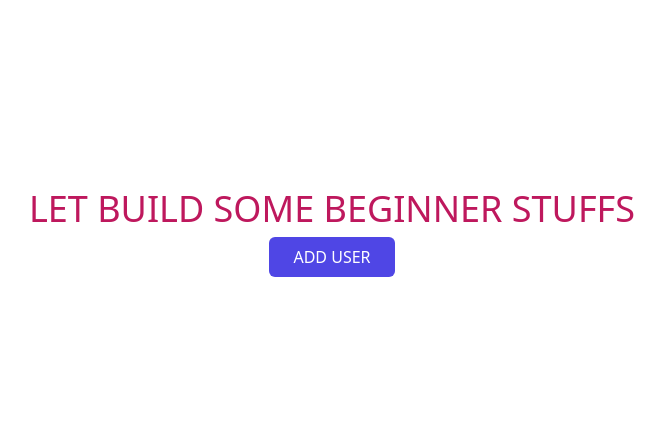
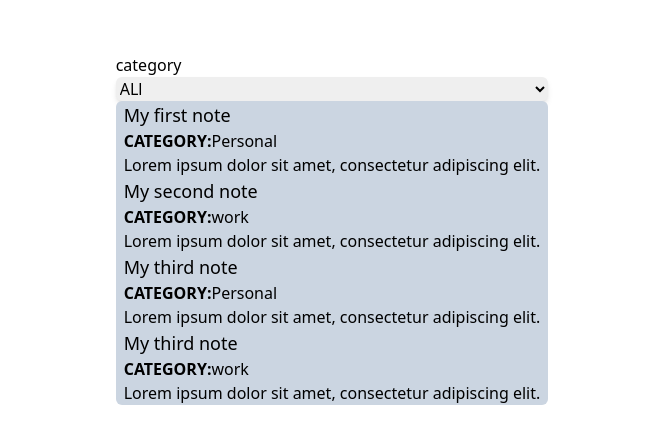
Before and after one commit to Nabwinsaud/react-beginner-examples, a React (Vite) app: page / in a window 1280 px wide. Shown: the part 171-614 px from the top of the page, without its empty margins (308-973 px from the left). Built offline with nearby package versions, Linux system fonts and the light colour scheme.

Commit message:
added filter page

```diff
--- a/src/App.tsx
+++ b/src/App.tsx
@@ -1,13 +1,14 @@
 import AccordionComponent from "./components/Accordion";
 import Record from "./components/users/Record";
+import ReadOnly from "./components/users/ReadOnly";
+import { UserProps } from "./components/users/ReadOnly";
+import Filter from "./pages/blog/Filter";
 function App() {
   return (
     <div className="flex flex-col h-screen items-center justify-center w-full">
       {/* <AccordionComponent /> */}
-      <h1 className="text-center my-2 uppercase text-pink-700 text-4xl ">
-        Let build some beginner stuffs
-      </h1>
-      <Record />
+      {/* <Record /> */}
+      <Filter />
     </div>
   );
 }
--- a/src/components/users/ReadOnly.tsx
+++ b/src/components/users/ReadOnly.tsx
@@ -1,5 +1,26 @@
-import React from "react";
+export type UserProps = {
+  name: string;
+  age: string;
+  address?: {
+    city: string;
+    zipcode: string;
+  };
+  gender: "male" | "female" | "others" | "prefer not to say";
+};
+export default function ReadOnly(props: Readonly<UserProps>) {
+  return (
+    <div>
+      <ReadOnlyExample {...props} />
+    </div>
+  );
+}
 
-export default function ReadOnly() {
-  return <div>ReadOnly</div>;
-}
+const ReadOnlyExample = ({ name, age, address, gender }: UserProps) => {
+  return (
+    <div>
+      <p>{name}</p>
+      <p>{age}</p>
+      <p>{address?.city}</p>
+    </div>
+  );
+};
--- a/src/components/users/Record.tsx
+++ b/src/components/users/Record.tsx
@@ -9,11 +9,11 @@ type User = {
 export default function Record() {
   const [user, setUser] = useState<Record<string, User>>({});
 
-  //   "aanaaja3"
   const addUser = () => {
     const id: string = Date.now().toString(36);
     setUser({
       ...user,
+
       [id]: {
         name: "nabin",
         age: 19,
@@ -41,6 +41,12 @@ export default function Record() {
           </div>
         ))}
       </div>
+
+      {Object.entries(user).map(([id, { age, name, email }]) => (
+        <>
+          <p>{age}</p>
+        </>
+      ))}
     </div>
   );
 }
--- /dev/null
+++ b/src/extra/filterProp.ts
@@ -0,0 +1,53 @@
+export type Note = {
+  id: number;
+  title: string;
+  body: string;
+  category: string;
+};
+
+const initialNotes: Note[] = [
+  {
+    id: 1,
+    title: "My first note",
+    body: "Lorem ipsum dolor sit amet, consectetur adipiscing elit.",
+    category: "Personal",
+  },
+  {
+    id: 2,
+    title: "My second note",
+    body: "Lorem ipsum dolor sit amet, consectetur adipiscing elit.",
+    category: "work",
+  },
+  {
+    id: 3,
+    title: "My third note",
+    body: "Lorem ipsum dolor sit amet, consectetur adipiscing elit.",
+    category: "Personal",
+  },
+  {
+    id: 3,
+    title: "My third note",
+    body: "Lorem ipsum dolor sit amet, consectetur adipiscing elit.",
+    category: "work",
+  },
+];
+//   let dict: Record<string, string> = {};
+//   categories.reduce((acc, category, i: number) => {
+//     dict[i] = category;
+//     return acc;
+//   }, []);
+//   const set = new Set([
+//     notes.map((note) =>
+//       note.category === "all"
+//         ? note
+//         : notes.filter((note) => note.category === category)
+//     ),
+//   ]);
+//   const categories = Object.entries(
+//     new Set(notes.map((note) => note.category))
+//   );
+
+//   const deletePost = (id: number): void => {
+//     const prevPost = notes.filter((note: Note) => note.id !== id);
+//     setNotes(prevPost);
+//   };
--- /dev/null
+++ b/src/extra/property.tsx
@@ -0,0 +1,13 @@
+export const getPropertyDescriptor = () => {
+  const users: Record<string, string | number> = {
+    name: "Nabin saud",
+    age: 19,
+    email: "nabin@gmail.com",
+  };
+
+  const getProperty = Object.getOwnPropertyDescriptor(users, "name");
+  console.log(getProperty);
+
+  //   jsx
+  // <p>{ JSON.stringify(getProperty)}</p>
+};
--- /dev/null
+++ b/src/pages/blog/Filter.tsx
@@ -0,0 +1,105 @@
+import { useState } from "react";
+type Note = {
+  id: number;
+  title: string;
+  body: string;
+  category: string;
+};
+
+// type Partial<T> = { [P in keyof T]?: T[P] };
+
+const initialNotes: Note[] = [
+  {
+    id: 1,
+    title: "My first note",
+    body: "Lorem ipsum dolor sit amet, consectetur adipiscing elit.",
+    category: "Personal",
+  },
+  {
+    id: 2,
+    title: "My second note",
+    body: "Lorem ipsum dolor sit amet, consectetur adipiscing elit.",
+    category: "work",
+  },
+  {
+    id: 3,
+    title: "My third note",
+    body: "Lorem ipsum dolor sit amet, consectetur adipiscing elit.",
+    category: "Personal",
+  },
+  {
+    id: 3,
+    title: "My third note",
+    body: "Lorem ipsum dolor sit amet, consectetur adipiscing elit.",
+    category: "work",
+  },
+];
+
+export default function Filter() {
+  //  const [note, setNote] = useState<Omit<Note, "id">>();
+  const [notes, setNotes] = useState<Note[]>(initialNotes);
+  const [category, setCategory] = useState<string>("all");
+
+  // add notes
+  const addPost = (note: Note) => {
+    // const noteIndex = notes.findIndex((newNote) => newNote.id === note.id);
+    const checkIfAlreadyExist = notes.find(
+      (newNote: Note): boolean => newNote.id === note.id
+    );
+    if (!checkIfAlreadyExist) {
+      setNotes([...notes, note]);
+    }
+  };
+
+  const handleCategoryChange = (
+    event: React.ChangeEvent<HTMLSelectElement>
+  ) => {
+    setCategory(event.target.value);
+  };
+
+  // delete note
+  const deletePost = (noteItem: Note): void => {
+    const prevPost = notes.filter((note: Note) => note.id !== noteItem.id);
+    setNotes(prevPost);
+  };
+  // filter category
+  const categories: readonly string[] = Array.from(
+    new Set(notes.map((note) => note.category))
+  );
+  const filteredNote =
+    category === "all"
+      ? notes
+      : notes.filter((note: Note) => note.category === category);
+
+  return (
+    <div className="flex flex-col">
+      <label>category</label>
+      <select
+        id="category"
+        onChange={handleCategoryChange}
+        value={category}
+        className="block w-full rounded-md shadow-md focus:outline-none focus:shadow-outline-blue"
+      >
+        <option value="all">ALl</option>
+        {categories.map((category: string) => (
+          <option className="border-b" key={category} value={category}>
+            {category}
+          </option>
+        ))}
+      </select>
+      <div className="flex flex-col bg-slate-300 text-black text-md rounded-md px-2 ">
+        {filteredNote.map((filterNote) => (
+          <div>
+            <p className="text-lg text-black">{filterNote.title}</p>
+            <h4 className="flex items-center">
+              {" "}
+              <span className="uppercase font-bold">category:</span>{" "}
+              {filterNote.category}
+            </h4>
+            <p>{filterNote.body}</p>
+          </div>
+        ))}
+      </div>
+    </div>
+  );
+}
--- /dev/null
+++ b/src/pages/form/PartialExamp.tsx
@@ -0,0 +1,38 @@
+import { useState } from "react";
+type User = {
+  name: string;
+  age: number;
+  email: string;
+  gender: string;
+};
+
+// type Partial<T> = { [P in keyof T]?: T[P] | undefined };
+export default function PartialExamp() {
+  const [user, setUser] = useState<Partial<User>>({});
+
+  const handleChange = (event: React.ChangeEvent<HTMLInputElement>) => {
+    setUser((prev) => ({ ...prev, [event.target.name]: event.target.value }));
+  };
+  return (
+    <div>
+      <input
+        type="text"
+        name="name"
+        placeholder="usernmae"
+        onChange={handleChange}
+      />
+      <input
+        type="text"
+        name="age"
+        placeholder="usernmae"
+        onChange={handleChange}
+      />
+      <input
+        type="text"
+        name="email"
+        placeholder="usernmae"
+        onChange={handleChange}
+      />
+    </div>
+  );
+}
```
